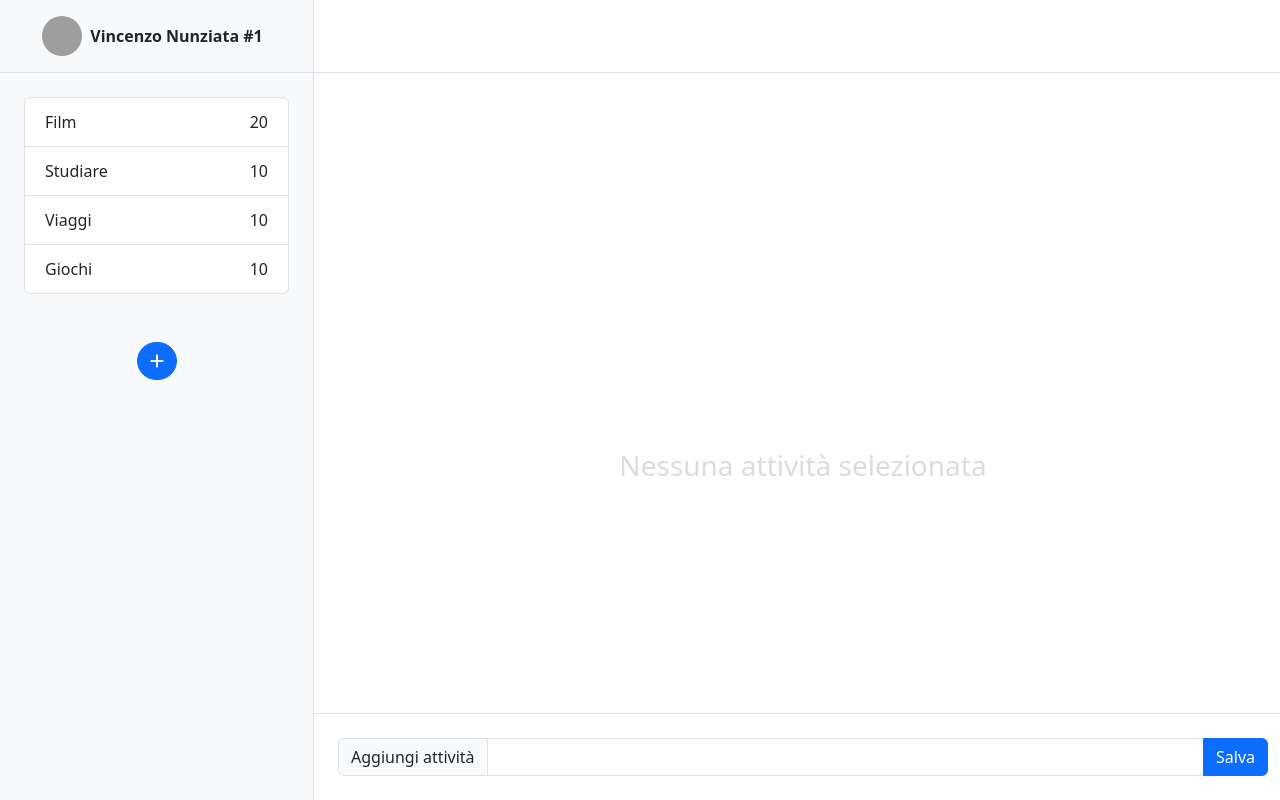
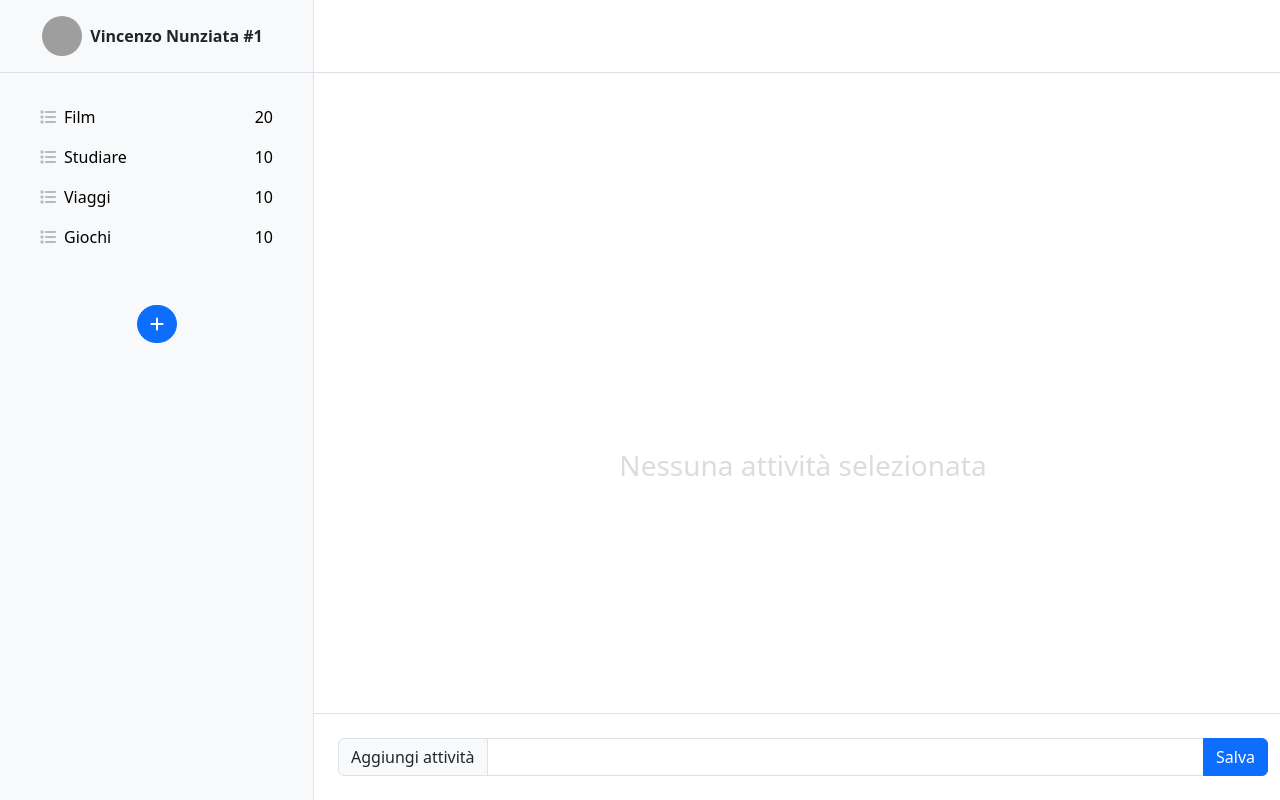
Before and after one commit to vincenzo-play/app-todo, a React (Create React App) app: page / in a window 1280 px wide. Built offline with nearby package versions, Linux system fonts and the light colour scheme; grey boxes are pictures that could not be loaded.

Commit message:
refactor listName style

```diff
--- a/src/components/ListName.jsx
+++ b/src/components/ListName.jsx
@@ -22,23 +22,25 @@ const ListName = ({ user, data, windowSize, setTodo }) => {
       <User user={user} />
 
       <div className="p-4">
-        <div className="list-group ">
+        <ul className="nav nav-pills flex-column mb-auto">
           {data.map((el) => (
-            <button
+            <li
               key={el.id}
-              type="button"
-              className={`list-group-item list-group-item-action ${
-                done[el.id] ? "active" : " "
+              className={`nav-link d-flex align-items-center text-black ${
+                done[el.id] ? "active text-white" : " "
               }`}
               onClick={() => handleChangeClick(el)}
+              style={{ cursor: "pointer" }}
             >
-              <div className="d-flex justify-content-between p-1">
-                <div>{el.list}</div>
-                <div>{el.todo.length}</div>
-              </div>
-            </button>
+              <FontAwesomeIcon
+                icon="fa-solid fa-list"
+                className="opacity-25 "
+              />
+              <span className="ms-2">{el.list}</span>
+              <div className="fw-lighter ms-auto">{el.todo.length}</div>
+            </li>
           ))}
-        </div>
+        </ul>
       </div>
       <div className="d-flex justify-content-center py-4">
         <button className="btn btn-primary rounded-5 ">
--- a/src/components/TodoList.jsx
+++ b/src/components/TodoList.jsx
@@ -1,5 +1,23 @@
 import { FontAwesomeIcon } from "@fortawesome/react-fontawesome";
 import React from "react";
+
+const NewActivity = () => {
+  return (
+    <div className="bg-white border-top sticky-bottom">
+      <div className="input-group p-4">
+        <span className="input-group-text ">Aggiungi attività</span>
+        <input
+          type="text"
+          className="form-control"
+          aria-label="Aggiungi attività"
+        />
+        <button type="button" className="btn btn-primary">
+          Salva
+        </button>
+      </div>
+    </div>
+  );
+};
 
 const TodoList = ({ todo }) => {
   return (
@@ -33,7 +51,7 @@ const TodoList = ({ todo }) => {
                     <p
                       className={
                         el.done
-                          ? "text-black-50 text-decoration-line-through m-0"
+                          ? "opacity-50 text-decoration-line-through m-0"
                           : "m-0"
                       }
                     >
@@ -44,7 +62,7 @@ const TodoList = ({ todo }) => {
                 <button className="btn bg-light rounded-circle ">
                   <FontAwesomeIcon
                     icon="fa-regular fa-trash-can"
-                    className="text-black-50"
+                    className="opacity-25"
                   />
                 </button>
               </li>
@@ -58,19 +76,7 @@ const TodoList = ({ todo }) => {
           </p>
         </div>
       )}
-      <div className="bg-white border-top sticky-bottom">
-        <div className="input-group p-4">
-          <span className="input-group-text ">Aggiungi attività</span>
-          <input
-            type="text"
-            className="form-control"
-            aria-label="Aggiungi attività"
-          />
-          <button type="button" className="btn btn-primary">
-            Salva
-          </button>
-        </div>
-      </div>
+      <NewActivity />
     </div>
   );
 };
```
